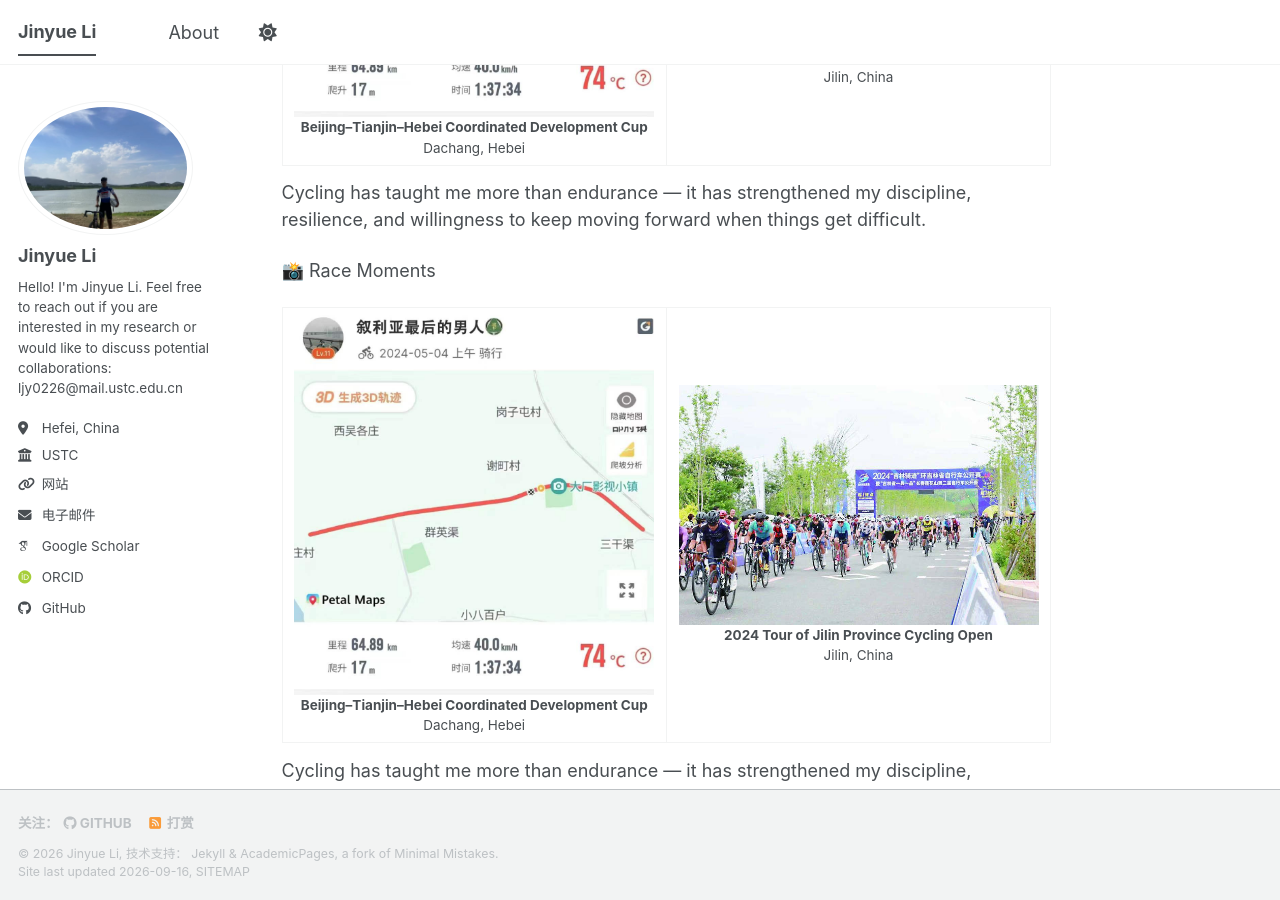
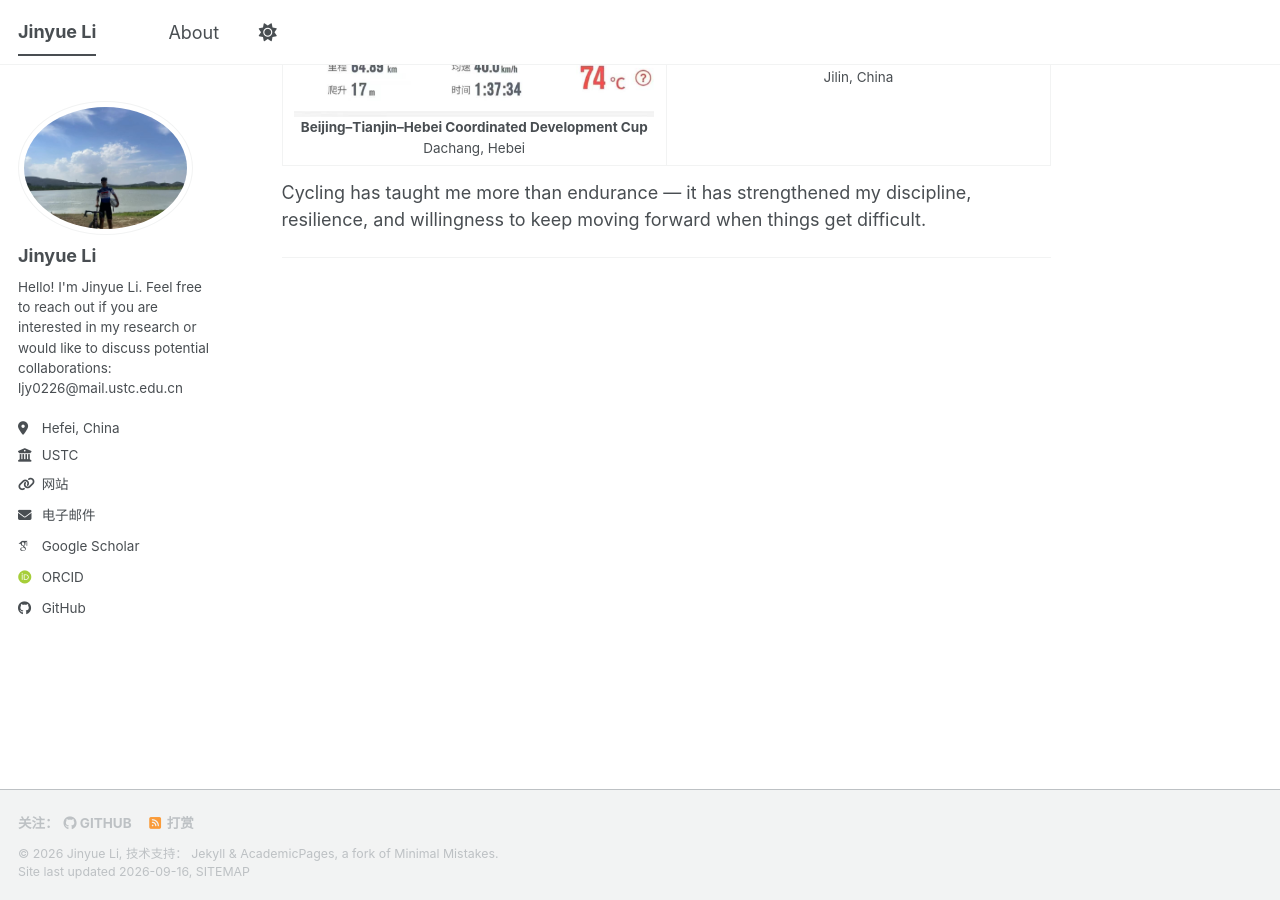
Before and after one commit to jylEcho/jylEcho.github.io, a Jekyll site: the page built from _pages/about.md, in a window 1280 px wide and 900 px high, scrolled down 3896 px. Built offline with Jekyll 4.4.1, drawn with Linux system fonts in a browser that asks for light colours; some web fonts are replaced; a script bundle is joined from its source files by our own code; library files that are not in the unit come from our copies.

Commit message:
Update about.md

```diff
--- a/_pages/about.md
+++ b/_pages/about.md
@@ -139,11 +139,4 @@ I have participated in several competitive road cycling events, including:
 
 Cycling has taught me more than endurance — it has strengthened my discipline, resilience, and willingness to keep moving forward when things get difficult.
 
-
-📸 Race Moments
-
-<table> <tr> <td align="center"> <img src="images/Dachang.jpg" width="360"/><br/> <b>Beijing–Tianjin–Hebei Coordinated Development Cup</b><br/> Dachang, Hebei </td> <td align="center"> <img src="images/jilin.jpeg" width="360"/><br/> <b>2024 Tour of Jilin Province Cycling Open</b><br/> Jilin, China </td> </tr> </table>
-
-Cycling has taught me more than endurance — it has strengthened my discipline, resilience, and willingness to keep moving forward when things get difficult.
-
 ---
```
